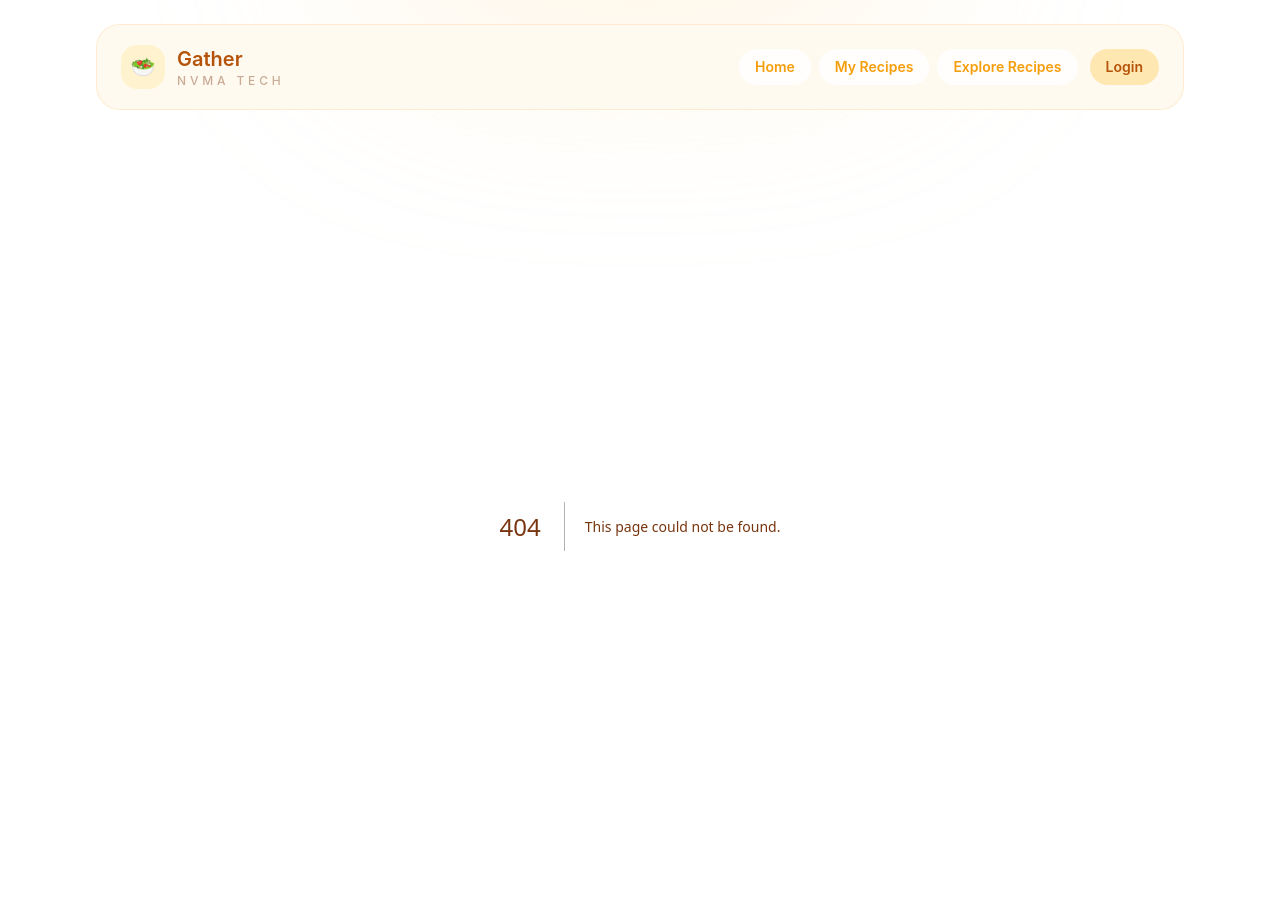
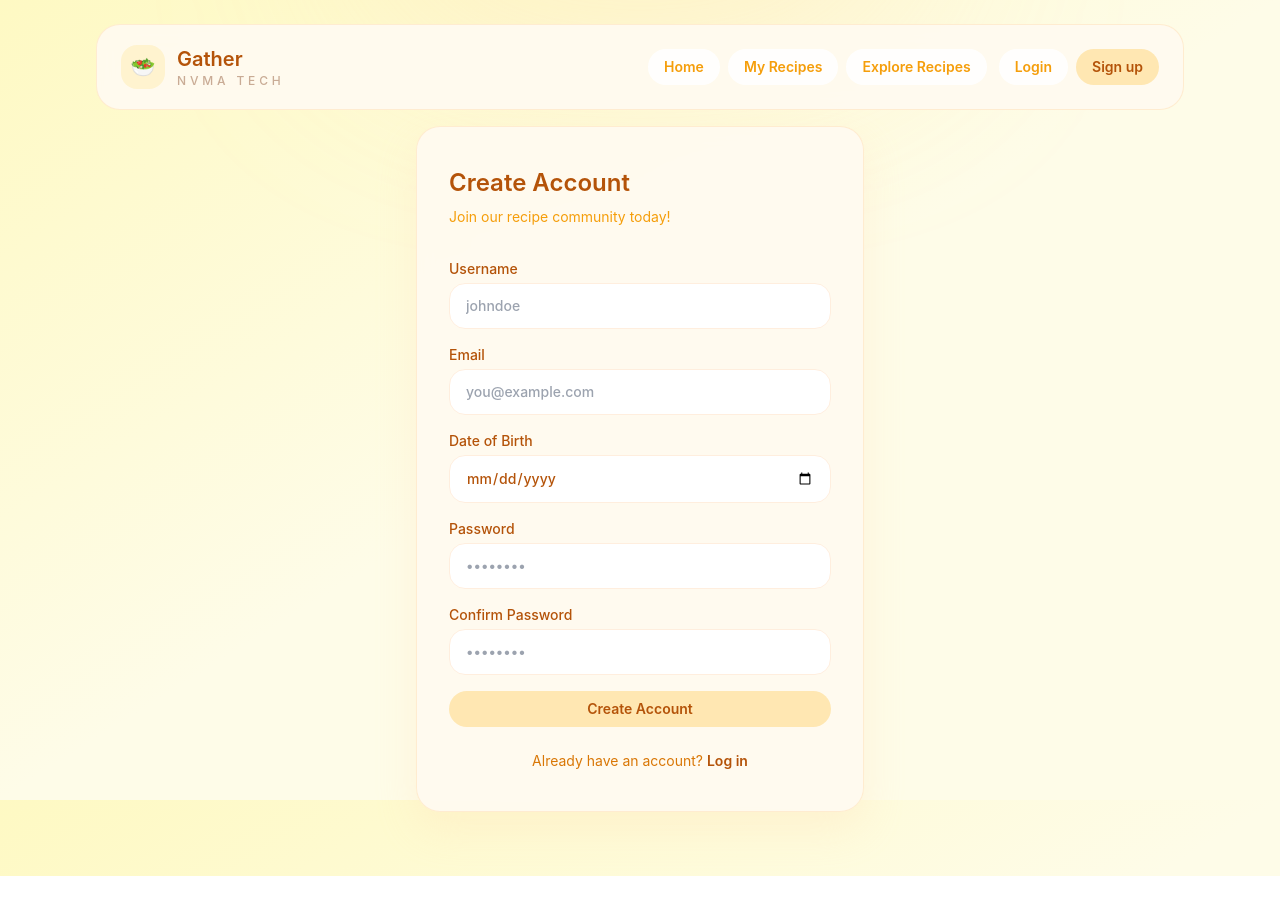
Before and after one commit to CS4800-Group8/Gather, a Next.js app: page /signup in a window 1280 px wide. Before the commit this address had no page. Shown: the top 914 px of the page. After the commit the page ends 876 px from the top, so only its background shows below. Built offline with nearby package versions, Linux system fonts and the light colour scheme.

Commit message:
Add signup and forgot password pages, update login page with navigation links

```diff
--- /dev/null
+++ b/src/app/forgot-password/page.tsx
@@ -0,0 +1,41 @@
+export default function ForgotPasswordPage() {
+  return (
+    <div className="flex flex-col items-center gap-8">
+      <section className="glass-card w-full max-w-md px-8 py-10">
+        <h1 className="text-2xl font-semibold text-amber-700">Reset Password</h1>
+        <p className="mt-2 text-sm text-amber-500">
+          Enter your email and we'll send you a reset link.
+        </p>
+
+        <form className="mt-8 space-y-4">
+          {/* Email */}
+          <label className="block text-sm font-medium text-amber-700">
+            Email
+            <input
+              type="email"
+              placeholder="you@example.com"
+              required
+              className="mt-1 w-full rounded-2xl border border-[#ffeede] bg-white/96 px-4 py-3 text-sm text-amber-700 focus:border-[#ffe1b8] focus:outline-none focus:ring-2 focus:ring-[#ffe8ce]"
+            />
+          </label>
+
+          {/* Submit Button */}
+          <button
+            type="button"
+            className="pill-button w-full justify-center bg-[#ffe7b2] text-amber-700 shadow-none hover:bg-[#ffdca0]"
+          >
+            Send Reset Link
+          </button>
+        </form>
+
+        {/* Link back to Login */}
+        <p className="mt-6 text-center text-sm text-amber-600">
+          Remember your password?{" "}
+          <a href="/login" className="font-semibold text-amber-700 hover:underline">
+            Log in
+          </a>
+        </p>
+      </section>
+    </div>
+  );
+}
--- a/src/app/globals.css
+++ b/src/app/globals.css
@@ -8,9 +8,8 @@
   }
 
   body {
-    @apply min-h-screen bg-gradient-to-tl from-yellow-200 via-yellow-200 to-yellow-300 font-sans text-amber-900 antialiased;
+    @apply min-h-screen bg-gradient-to-tl from-yellow-50 via-yellow-50 to-yellow-100 font-sans text-amber-900 antialiased;}
   }
-}
 
 @layer components {
   .glass-card {
--- a/src/app/login/page.tsx
+++ b/src/app/login/page.tsx
@@ -29,7 +29,25 @@ export default function LoginPage() {
           >
             Sign in
           </button>
+
+          {/* Forgot Password Link */}
+          <div className="text-center">
+            <a
+              href="/forgot-password"
+              className="text-sm text-amber-600 hover:text-amber-700 hover:underline"
+            >
+              Forgot your password?
+            </a>
+          </div>
         </form>
+
+        {/* Link to Signup */}
+        <p className="mt-6 text-center text-sm text-amber-600">
+          Don't have an account?{" "}
+          <a href="/signup" className="font-semibold text-amber-700 hover:underline">
+            Sign up
+          </a>
+        </p>
       </section>
     </div>
   );
--- /dev/null
+++ b/src/app/signup/page.tsx
@@ -0,0 +1,82 @@
+export default function SignupPage() {
+  return (
+    <div className="flex flex-col items-center gap-8">
+      <section className="glass-card w-full max-w-md px-8 py-10">
+        <h1 className="text-2xl font-semibold text-amber-700">Create Account</h1>
+        <p className="mt-2 text-sm text-amber-500">Join our recipe community today!</p>
+
+        <form className="mt-8 space-y-4">
+          {/* Username */}
+          <label className="block text-sm font-medium text-amber-700">
+            Username
+            <input
+              type="text"
+              placeholder="johndoe"
+              required
+              className="mt-1 w-full rounded-2xl border border-[#ffeede] bg-white/96 px-4 py-3 text-sm text-amber-700 focus:border-[#ffe1b8] focus:outline-none focus:ring-2 focus:ring-[#ffe8ce]"
+            />
+          </label>
+
+          {/* Email */}
+          <label className="block text-sm font-medium text-amber-700">
+            Email
+            <input
+              type="email"
+              placeholder="you@example.com"
+              required
+              className="mt-1 w-full rounded-2xl border border-[#ffeede] bg-white/96 px-4 py-3 text-sm text-amber-700 focus:border-[#ffe1b8] focus:outline-none focus:ring-2 focus:ring-[#ffe8ce]"
+            />
+          </label>
+
+          {/* Date of Birth */}
+          <label className="block text-sm font-medium text-amber-700">
+            Date of Birth
+            <input
+              type="date"
+              required
+              className="mt-1 w-full rounded-2xl border border-[#ffeede] bg-white/96 px-4 py-3 text-sm text-amber-700 focus:border-[#ffe1b8] focus:outline-none focus:ring-2 focus:ring-[#ffe8ce]"
+            />
+          </label>
+
+          {/* Password */}
+          <label className="block text-sm font-medium text-amber-700">
+            Password
+            <input
+              type="password"
+              placeholder="••••••••"
+              required
+              className="mt-1 w-full rounded-2xl border border-[#ffeede] bg-white/96 px-4 py-3 text-sm text-amber-700 focus:border-[#ffe1b8] focus:outline-none focus:ring-2 focus:ring-[#ffe8ce]"
+            />
+          </label>
+
+          {/* Confirm Password */}
+          <label className="block text-sm font-medium text-amber-700">
+            Confirm Password
+            <input
+              type="password"
+              placeholder="••••••••"
+              required
+              className="mt-1 w-full rounded-2xl border border-[#ffeede] bg-white/96 px-4 py-3 text-sm text-amber-700 focus:border-[#ffe1b8] focus:outline-none focus:ring-2 focus:ring-[#ffe8ce]"
+            />
+          </label>
+
+          {/* Submit Button */}
+          <button
+            type="button"
+            className="pill-button w-full justify-center bg-[#ffe7b2] text-amber-700 shadow-none hover:bg-[#ffdca0]"
+          >
+            Create Account
+          </button>
+        </form>
+
+        {/* Link to Login */}
+        <p className="mt-6 text-center text-sm text-amber-600">
+          Already have an account?{" "}
+          <a href="/login" className="font-semibold text-amber-700 hover:underline">
+            Log in
+          </a>
+        </p>
+      </section>
+    </div>
+  );
+}
--- a/src/components/Header.tsx
+++ b/src/components/Header.tsx
@@ -55,9 +55,14 @@ export default function Header() {
             ))}
           </nav>
 
-          <Link href={siteConfig.loginHref} className={loginClasses}>
-            Login
-          </Link>
+          <div className="flex items-center gap-2">
+            <Link href="/login" className={baseNavClasses}>
+              Login
+            </Link>
+            <Link href="/signup" className={loginClasses}>
+              Sign up
+            </Link>
+          </div>
         </div>
       </div>
     </header>
```
Also changed, not shown: 1 other file (tests, documents, lock files or other folders).
